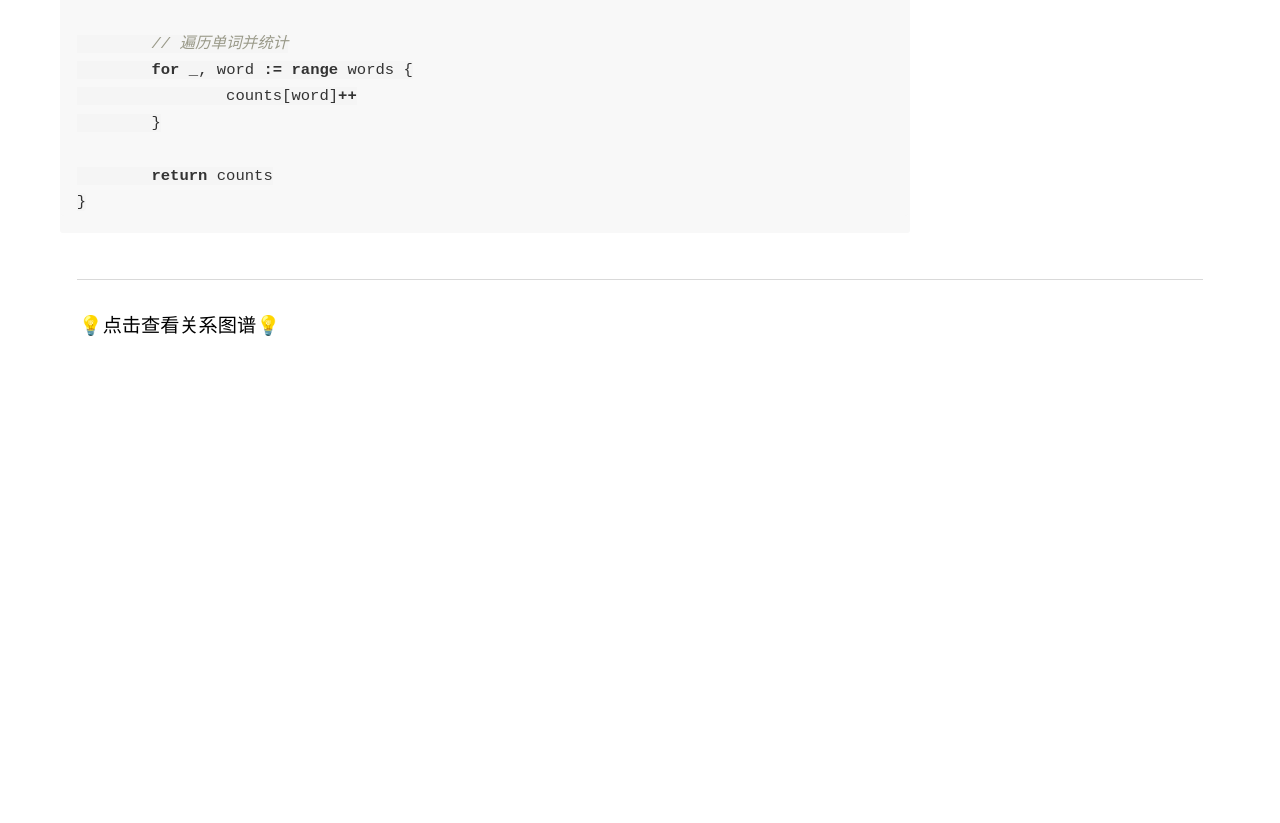
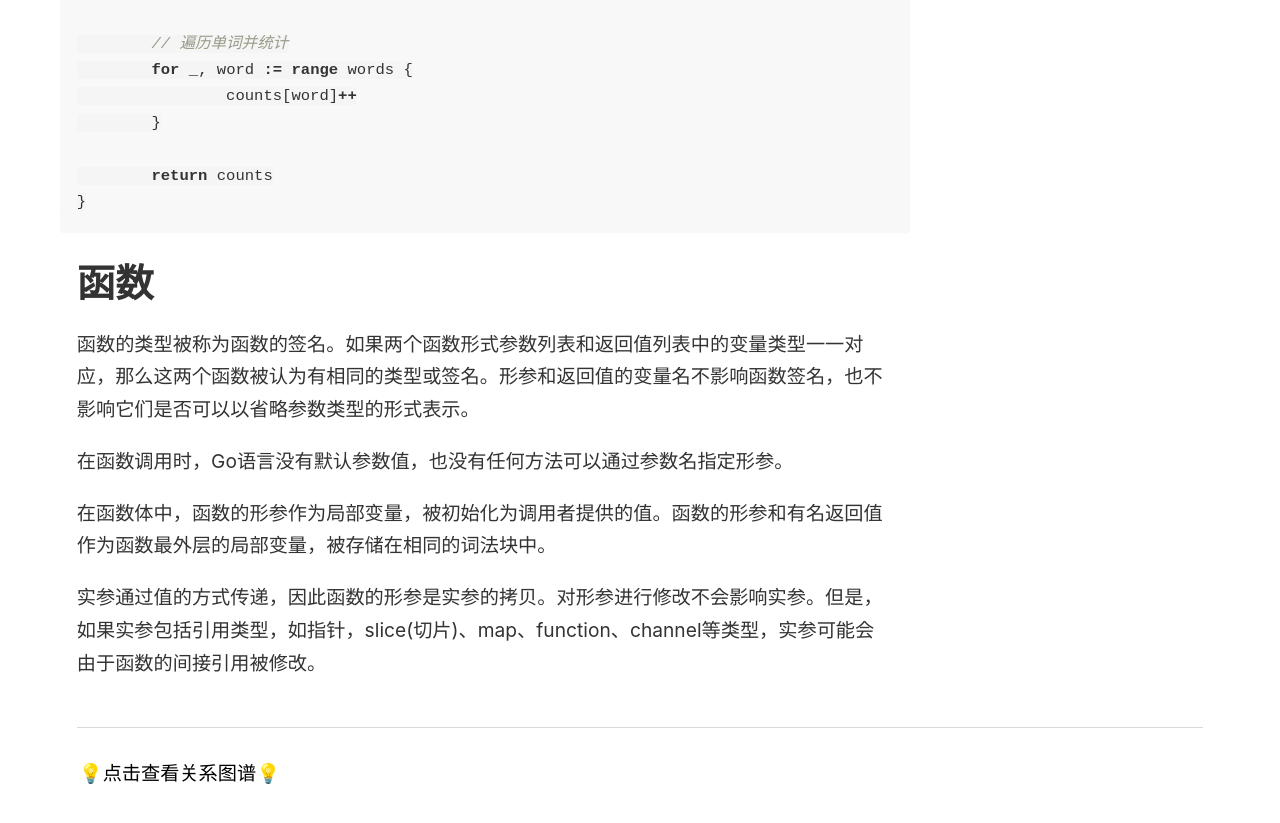
Before and after one commit to wingowen/digital-garden-jekyll, a Jekyll site: the page built from _notes/Go 语言.md, in a window 1280 px wide and 900 px high, scrolled down 14436 px. Shown: the top 823 px of the window. Built offline with Jekyll 4.4.1, drawn with Linux system fonts in a browser that asks for light colours; before the commit the page ends 14890 px from its top, so only the background shows below that.

Commit message:
vault backup: 2025-04-04 15:10:40

````diff
--- a/_notes/Go 语言.md
+++ b/_notes/Go 语言.md
@@ -500,3 +500,13 @@ func WordCount(s string) map[string]int {
 	return counts
 }
 ```
+
+# 函数
+
+函数的类型被称为函数的签名。如果两个函数形式参数列表和返回值列表中的变量类型一一对应，那么这两个函数被认为有相同的类型或签名。形参和返回值的变量名不影响函数签名，也不影响它们是否可以以省略参数类型的形式表示。
+
+在函数调用时，Go语言没有默认参数值，也没有任何方法可以通过参数名指定形参。
+
+在函数体中，函数的形参作为局部变量，被初始化为调用者提供的值。函数的形参和有名返回值作为函数最外层的局部变量，被存储在相同的词法块中。
+
+实参通过值的方式传递，因此函数的形参是实参的拷贝。对形参进行修改不会影响实参。但是，如果实参包括引用类型，如指针，slice(切片)、map、function、channel等类型，实参可能会由于函数的间接引用被修改。
````
Also changed, not shown: .obsidian/workspace.json.
